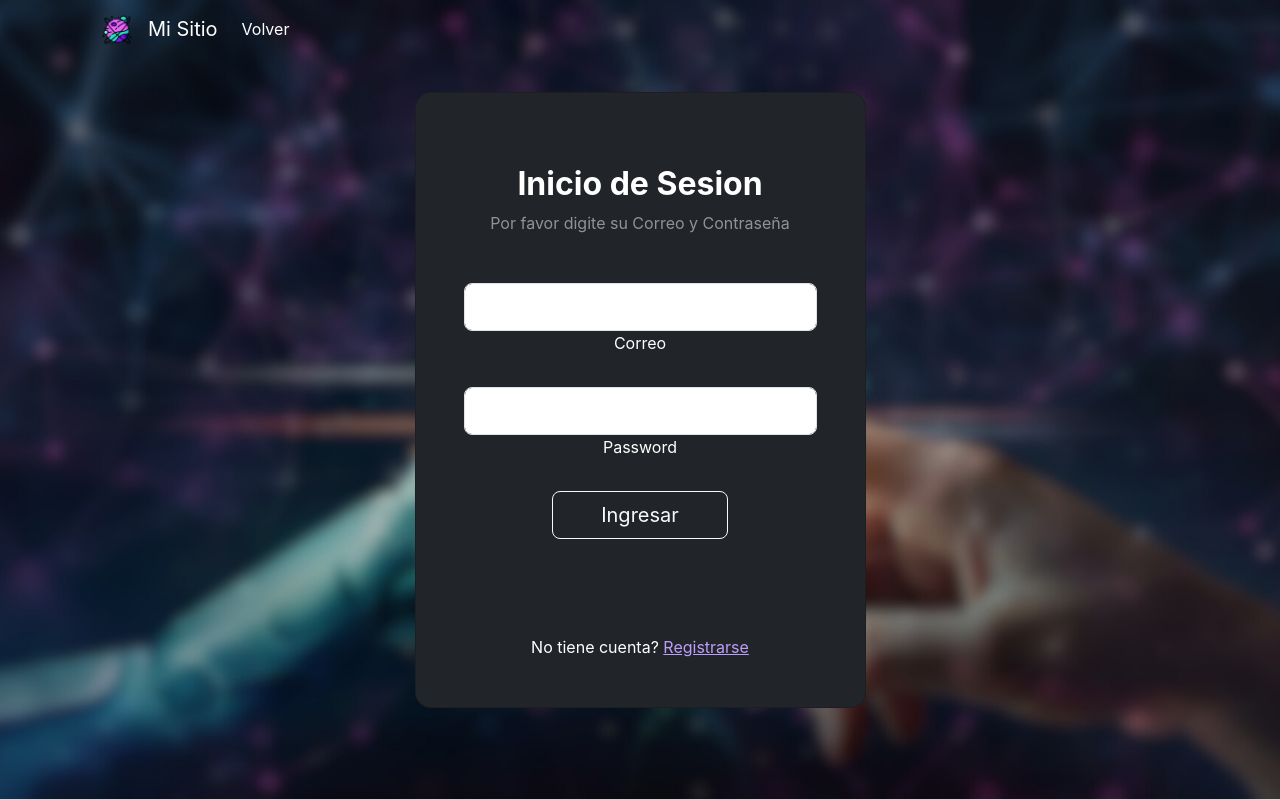
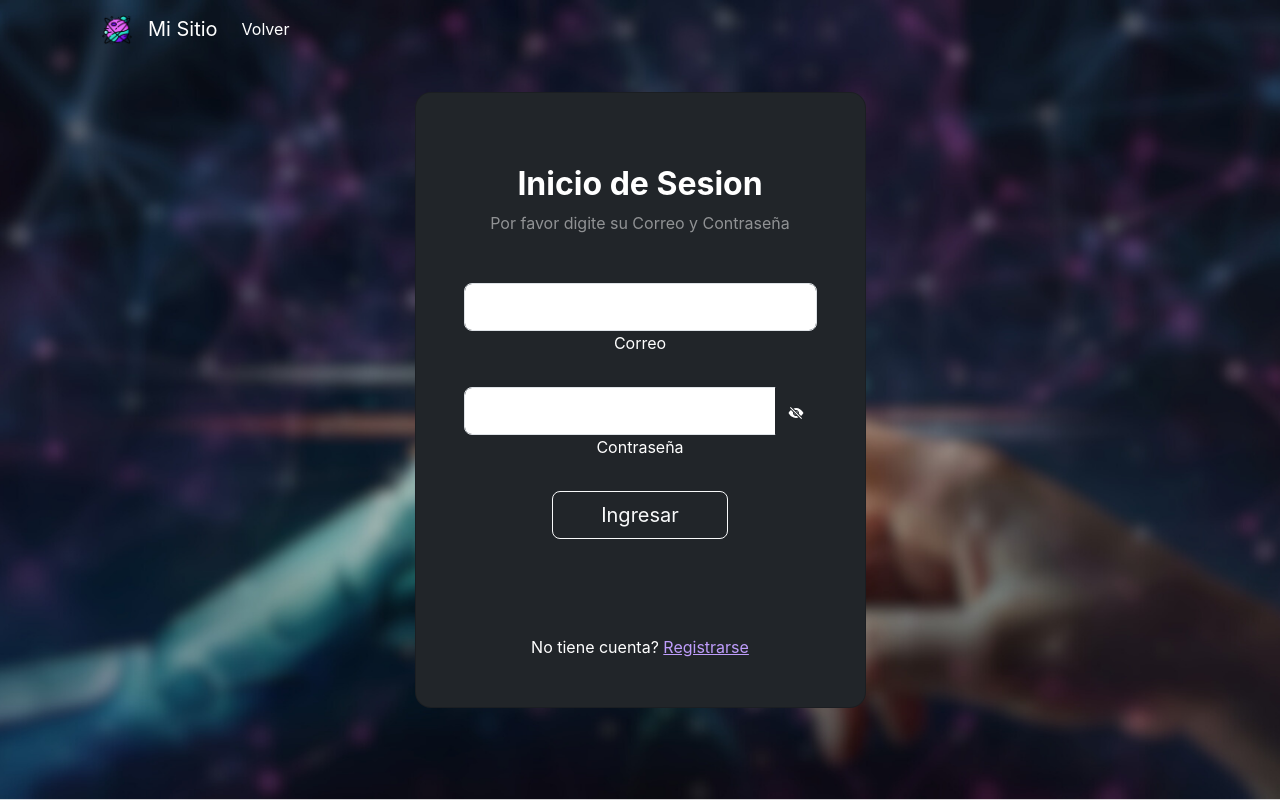
Before and after one commit to VictorNv11/caso_estudio_2, a React (Create React App) app in the folder frontEnd/: page /login in a window 1280 px wide. Built offline with nearby package versions, Linux system fonts and the light colour scheme.

Commit message:
implementando icono de contraseña

```diff
--- a/frontEnd/src/components/supAdmin/CreateSupAdmin.js
+++ b/frontEnd/src/components/supAdmin/CreateSupAdmin.js
@@ -1,6 +1,7 @@
 import axios from 'axios';
-import React,{useState}from 'react'
-import { Link, useNavigate } from 'react-router-dom'
+import React,{useState}from 'react';
+import { Link, useNavigate } from 'react-router-dom';
+import { IoEyeSharp, IoEyeOffSharp } from 'react-icons/io5';
 
 const endpoint = 'http://localhost:8000/api/register'
 const CreateSupAdmin = () => {
@@ -10,6 +11,7 @@ const CreateSupAdmin = () => {
     const [email, setEmail] = useState('')
     const [password, setPass] = useState('')
     const [roles, setRoles] = useState('')
+    const [showPassword, setShowPassword] = useState(false);
 
     const navigate = useNavigate()
 
@@ -101,9 +103,21 @@ const CreateSupAdmin = () => {
                     <label htmlFor="email" className="form-label"  style={{color:"#E7DFDD" }}>Email</label>
                     <input value={email} onChange={(e)=> setEmail(e.target.value)} type='email' className='form-control'required />
                 </div>
-                <div className="mb-3">
+                <div className="mb-3 position-relative">
                     <label htmlFor="password" className="form-label"  style={{color:"#E7DFDD" }}>Contraseña</label>
-                    <input value={password} onChange={(e)=>setPass(e.target.value)} type='password' className='form-control'required />
+                    <div className="input-group">
+                    <input value={password} onChange={(e)=>setPass(e.target.value)} type={showPassword ? 'text' : 'password'}
+                      className='form-control'required />
+
+                    <button
+                        className="btn btn-outline-dark"
+                        type="button"
+                        onClick={() => setShowPassword(!showPassword)}
+                        style={{ zIndex: 2 }}
+                    >
+                        {showPassword ? <IoEyeSharp  style={{ color:'white'  }} /> : <IoEyeOffSharp  style={{ color:'white'  }} />}
+                    </button>
+                    </div>
                 </div>
 
                 <div>
--- a/frontEnd/src/components/supAdmin/EditSupAdmin.js
+++ b/frontEnd/src/components/supAdmin/EditSupAdmin.js
@@ -1,6 +1,7 @@
 import axios from 'axios'
 import React, {useState, useEffect} from 'react'
 import { useNavigate, useParams} from 'react-router-dom'
+import { IoEyeSharp, IoEyeOffSharp } from 'react-icons/io5';
 
 const endpoint = 'http://localhost:8000/api/User/'
 
@@ -14,6 +15,8 @@ const EditSupAdmin = () => {
     const [roles, setRoles] = useState(3)
     const navigate = useNavigate()
     const {id} = useParams()
+    const [showPassword, setShowPassword] = useState(false);
+
 
      const update = async (e) =>{
         e.preventDefault()
@@ -64,9 +67,20 @@ const EditSupAdmin = () => {
                       <label htmlFor="email" className="form-label" style={{color:"#E7DFDD" }}>Email</label>
                       <input value={email} onChange={(e)=> setEmail(e.target.value)} type='email' className='form-control'required />
                   </div>
-                  <div className="mb-3">
+                  <div className="mb-3 position-relative">
                       <label htmlFor="password" className="form-label" style={{color:"#E7DFDD" }}>Contraseña</label>
-                      <input value={password} onChange={(e)=>setPass(e.target.value)} type='text' label className='form-control'required />
+                      <div className="input-group">
+                      <input value={password} onChange={(e)=>setPass(e.target.value)} type={showPassword ? 'text' : 'password'} label className='form-control'required />
+
+                    <button
+                        className="btn btn-outline-dark"
+                        type="button"
+                        onClick={() => setShowPassword(!showPassword)}
+                        style={{ zIndex: 2 }}
+                    >
+                        {showPassword ? <IoEyeSharp  style={{ color:'white'  }} /> : <IoEyeOffSharp  style={{ color:'white'  }} />}
+                    </button>
+                    </div>
                   </div>
                   <div>
                   <label className='form-label' style={{color:"#E7DFDD", padding:'1%' }}>Roles</label>
--- a/frontEnd/src/pages/formRegistro.jsx
+++ b/frontEnd/src/pages/formRegistro.jsx
@@ -3,6 +3,8 @@ import axios from "axios";
 import { useNavigate } from "react-router-dom";
 import { Link } from "react-router-dom";
 import Logo from '../assets/img/planetas.png';
+import { IoEyeSharp, IoEyeOffSharp } from 'react-icons/io5';
+
 
 
 const endpoint = 'http://localhost:8000/api/register'
@@ -16,6 +18,8 @@ const CreateUsuario = () => {
   const navigate = useNavigate();
   const [error, setError] = useState(null);
   const [missingFieldsError, setMissingFieldsError] = useState(null);
+  const [showPassword, setShowPassword] = useState(false);
+
 
 
   // Limpia el mensaje de error
@@ -110,9 +114,22 @@ const CreateUsuario = () => {
                 <label htmlFor="email" className="form-label" style={{color:'#E7DFDD'}}>Email</label>
                 <input value={email} onChange={(e)=> setEmail(e.target.value)} type='email' className='form-control'required />
             </div>
-            <div className="mb-3">
-                <label htmlFor="password" className="form-label" style={{color:'#E7DFDD'}}>Contraseña</label>
-                <input value={password} onChange={(e)=>setPass(e.target.value)} type='password' className='form-control'required />
+            <div className="mb-3 position-relative">
+                <label htmlFor="password" className="form-label" style={{ color: '#E7DFDD', marginBottom: '0.5rem' }}>Contraseña</label>
+                <div className="input-group">
+                    <input value={password} onChange={(e)=>setPass(e.target.value)} type={showPassword ? 'text' : 'password'}
+                        className='form-control'
+                        required/>
+
+                    <button
+                        className="btn btn-outline-dark"
+                        type="button"
+                        onClick={() => setShowPassword(!showPassword)}
+                        style={{ zIndex: 2 }}
+                    >
+                        {showPassword ? <IoEyeSharp  style={{ color:'white'  }} /> : <IoEyeOffSharp  style={{ color:'white'  }} />}
+                    </button>
+                </div>
             </div>
             <button type="submit" className="btn btn-dark">Enviar</button>
         </form>
--- a/frontEnd/src/pages/login.jsx
+++ b/frontEnd/src/pages/login.jsx
@@ -4,12 +4,14 @@ import axios from "axios";
 import Cookies from "js-cookie";
 import img_home from "../assets/img/img_home.png"
 import Logo from '../assets/img/planetas.png';
+import { IoEyeSharp, IoEyeOffSharp } from 'react-icons/io5';
 
 export default function Login() {
 
    const [email, setEmail] = useState("");
     const [password, setPassword] = useState("");
     const [error, setError] = useState("");
+    const [showPassword, setShowPassword] = useState(false);
 
     const endpoint = 'http://localhost:8000/api/';
 
@@ -72,15 +74,25 @@ export default function Login() {
                                         />
                                         <label className="form-label" htmlFor="typeEmailX">Correo</label>
                                     </div>
-                                    <div className="form-outline form-white mb-4">
+                                    <div className="form-outline form-white mb-4 position-relative">
+                                    <div className="input-group">
                                         <input
-                                            type="password"
+                                            type={showPassword ? 'text' : 'password'}
                                             id="typePasswordX"
                                             className="form-control form-control-lg"
                                             value={password}
                                             onChange={(e) => setPassword(e.target.value)}
                                         />
-                                        <label className="form-label" htmlFor="typePasswordX">Password</label>
+                                           <button
+                        className="btn btn-outline-dark"
+                        type="button"
+                        onClick={() => setShowPassword(!showPassword)}
+                        style={{ zIndex: 2 }}
+                    >
+                        {showPassword ? <IoEyeSharp  style={{ color:'white'  }} /> : <IoEyeOffSharp  style={{ color:'white'  }} />}
+                    </button>
+                    </div>
+                                        <label className="form-label" htmlFor="typePasswordX">Contraseña</label>
                                     </div>
                                     <button type="submit" className="btn btn-outline-light btn-lg px-5">Ingresar</button>
                                 </form>
```
